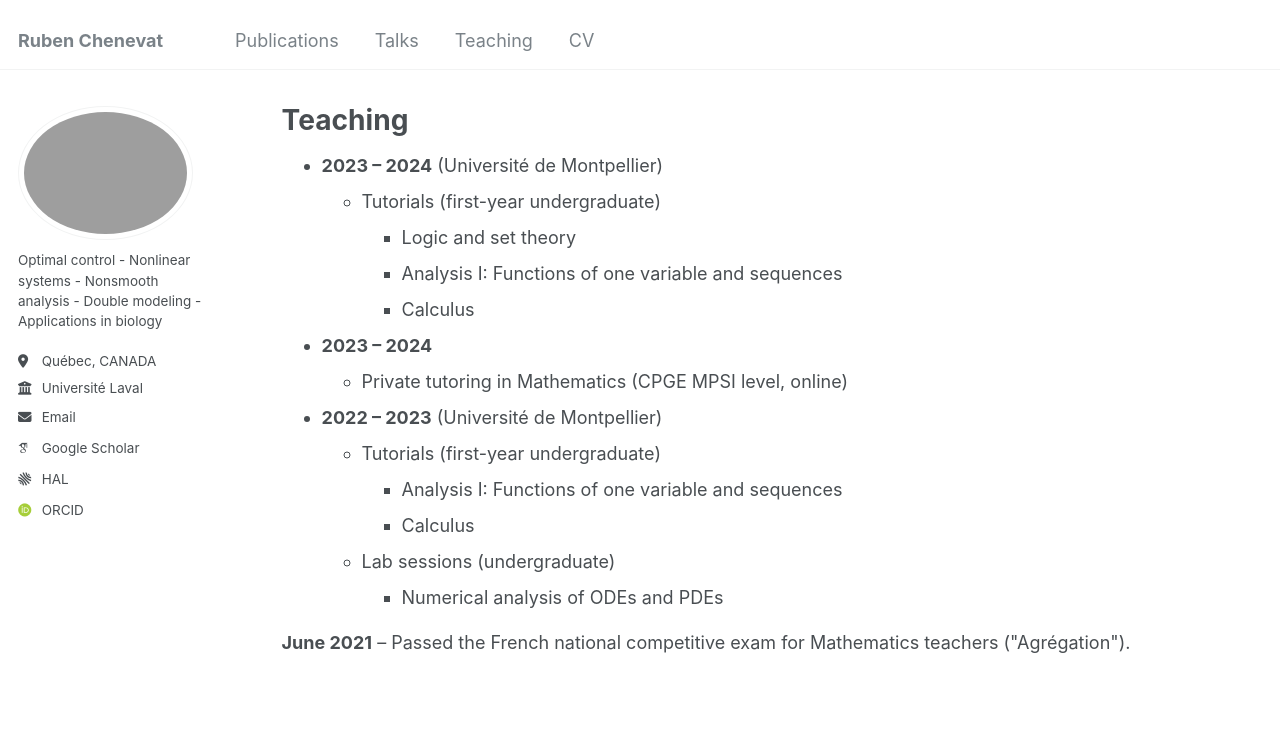
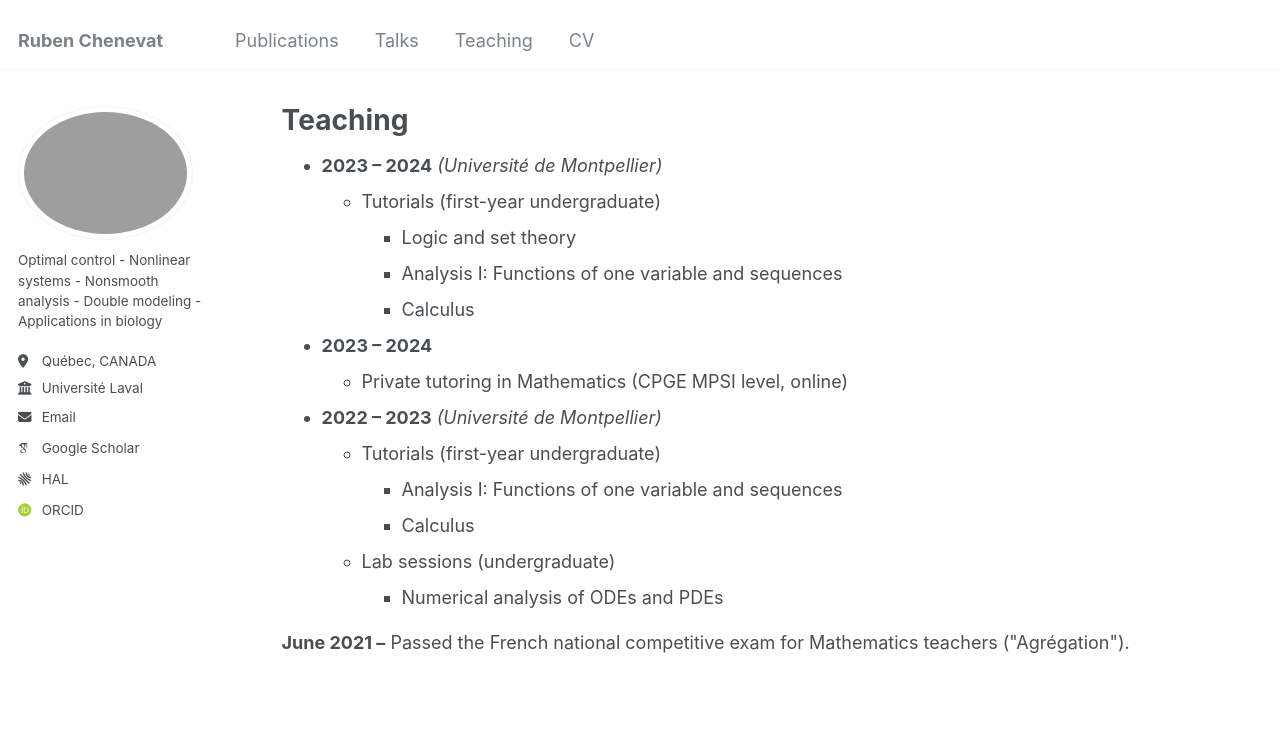
Before and after one commit to rubenchenevat/rubenchenevat.github.io, a Jekyll site: the page built from _pages/teaching.html, in a window 1280 px wide and 1070 px high. Shown: the top 742 px of the window. Built offline with Jekyll 4.4.1, drawn with Linux system fonts in a browser that asks for light colours; some web fonts are replaced.

```diff
--- a/_pages/teaching.html
+++ b/_pages/teaching.html
@@ -13,7 +13,7 @@ author_profile: true
 -->
 
 <ul>
-    <li><strong>2023 &ndash; 2024</strong> (Université de Montpellier)
+    <li><strong>2023 &ndash; 2024</strong> <em>(Université de Montpellier)</em>
         <ul>
             <li>Tutorials (first-year undergraduate)
                 <ul>
@@ -31,7 +31,7 @@ author_profile: true
         </ul>
     </li>
 
-    <li><strong>2022 &ndash; 2023</strong> (Université de Montpellier)
+    <li><strong>2022 &ndash; 2023</strong> <em>(Université de Montpellier)</em>
         <ul>
             <li>Tutorials (first-year undergraduate)
                 <ul>
@@ -49,5 +49,5 @@ author_profile: true
 </ul>
 
 <p>
-<strong>June 2021</strong> &ndash; Passed the French national competitive exam for Mathematics teachers ("Agrégation").
+<strong>June 2021 &ndash;</strong> Passed the French national competitive exam for Mathematics teachers ("Agrégation").
 </p>
```
